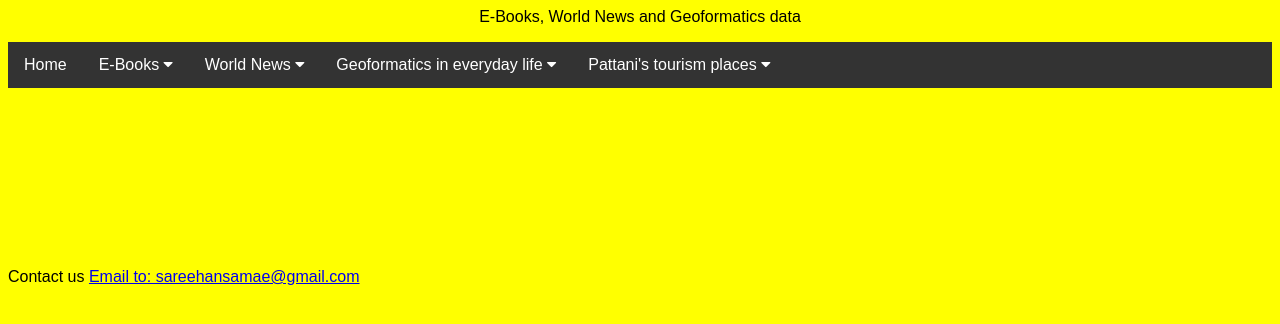
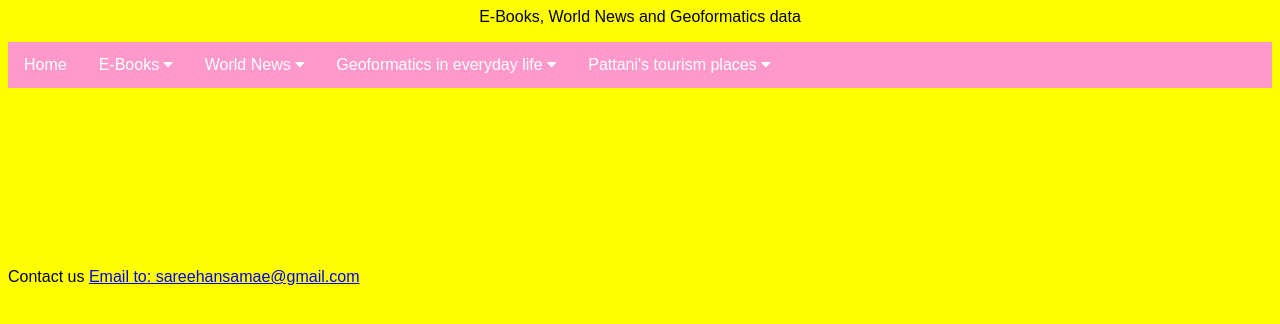
Before and after one commit to sareehan2547/Nature, a plain HTML site: page index.html in a window 1280 px wide. Drawn offline with Linux system fonts and the light colour scheme.

Commit message:
Update index.html

```diff
--- a/index.html
+++ b/index.html
@@ -7,7 +7,7 @@ body {
 
 .navbar {
   overflow: hidden;
-  background-color: #333;
+  background-color: #FF99CC
 }
 
 .navbar a {
```
